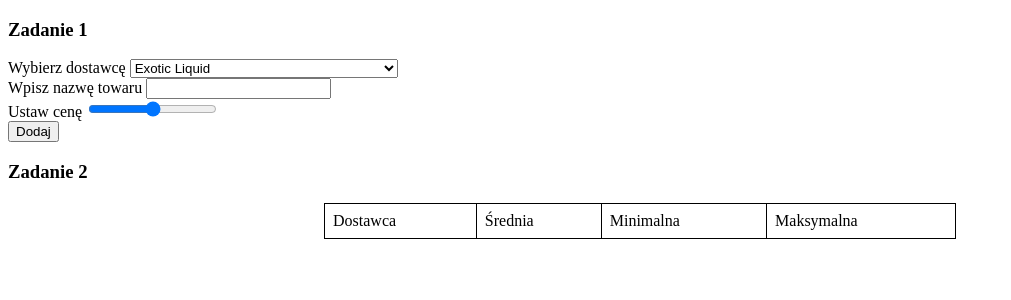
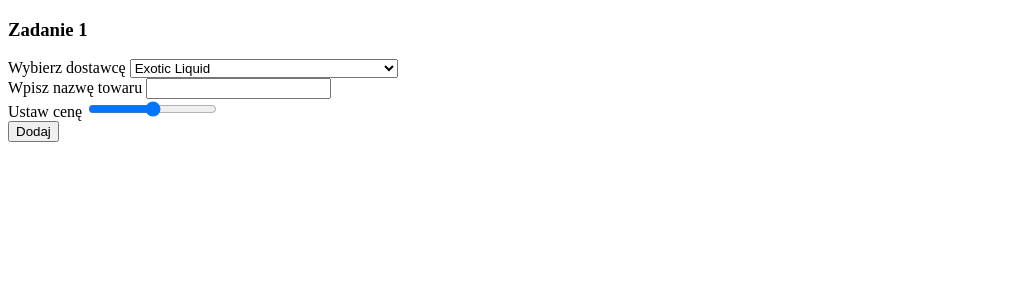
Before and after one commit to pikovonciastek/5e_2, a PHP site: page / in a window 1280 px wide. Shown: the top 300 px of the page, without its empty margins (0-1011 px from the left). Run offline with PHP 8.4, Linux system fonts and the light colour scheme; data comes from the database, SQL or seed files in the repository.

Commit message:
update i cd stupid powtorzenia

```diff
--- a/bd/funkcje4.sql
+++ b/bd/funkcje4.sql
@@ -19,6 +19,9 @@ SELECT imie, nazwisko, DATE_FORMAT(data_zatrudnienia, '%d-%m-%Y') AS data_format
 FROM pracownicy;
 
 -- 6. Pracownik o id 102 będzie pracował na stanowisku FI_MGR w dziale 20 od dzisiaj przez  miesiąc (DATE_ADD(data, interwał)
-
+insert into pracownicy(pracownik_id, imie, nazwisko, data_zatrudnienia, stanowisko_id, dzial_id)
+values(102, 'Szymon', 'Kowal', 'date_add(curdate(), interval 30 day)', 'FI_MGR', 20);
 
 -- 7. Dodaj nowego pracownika, zatrudnionego dzisiaj (CURDATE())
+insert into pracownicy(imie, nazwisko, data_zatrudnienia)
+values('Dominik', 'Pieta', CURDATE());
--- a/tizbd/podsumowanie/index.php
+++ b/tizbd/podsumowanie/index.php
@@ -12,11 +12,6 @@ if ($supplierF && $productF && $priceF) {
     $result = $link -> query($sql);
     $newproduct = $result -> fetch_all(1);
 }
-
-
-
-$sql = "select supplierName, format(min(price),2,'pl-PL') from products join suppliers on products.SupplierID = suppliers.SupplierID group by products.supplierID";
-
 ?>
 <!DOCTYPE html>
 <html lang="en">
@@ -24,20 +19,6 @@ $sql = "select supplierName, format(min(price),2,'pl-PL') from products join sup
     <meta charset="UTF-8">
     <meta name="viewport" content="width=device-width, initial-scale=1.0">
     <title>Document</title>
-    <style>
-
-    table {
-    border-collapse: collapse;
-     width: 50%;
-     margin: 20px auto;
-    }
-
-    th, td {
-    border: 1px solid black;
-    padding: 8px;
-    }
-
-    </style>
 </head>
 <body>
     <h3>Zadanie 1</h3>
@@ -59,17 +40,6 @@ $sql = "select supplierName, format(min(price),2,'pl-PL') from products join sup
         <br>
         <button>Dodaj</button>
     </form>
-    <h3>Zadanie 2</h3>
-    <table>
-        <tr>
-            <td>Dostawca</td>
-            <td>Średnia</td>
-            <td>Minimalna</td>
-            <td>Maksymalna</td>
-        </tr>
-
-
-    </table>
 </body>
 </html>
 <?php
```
Also changed, not shown: tizbd/podsumowanie/index2.php (added, +59 -0 lines).
